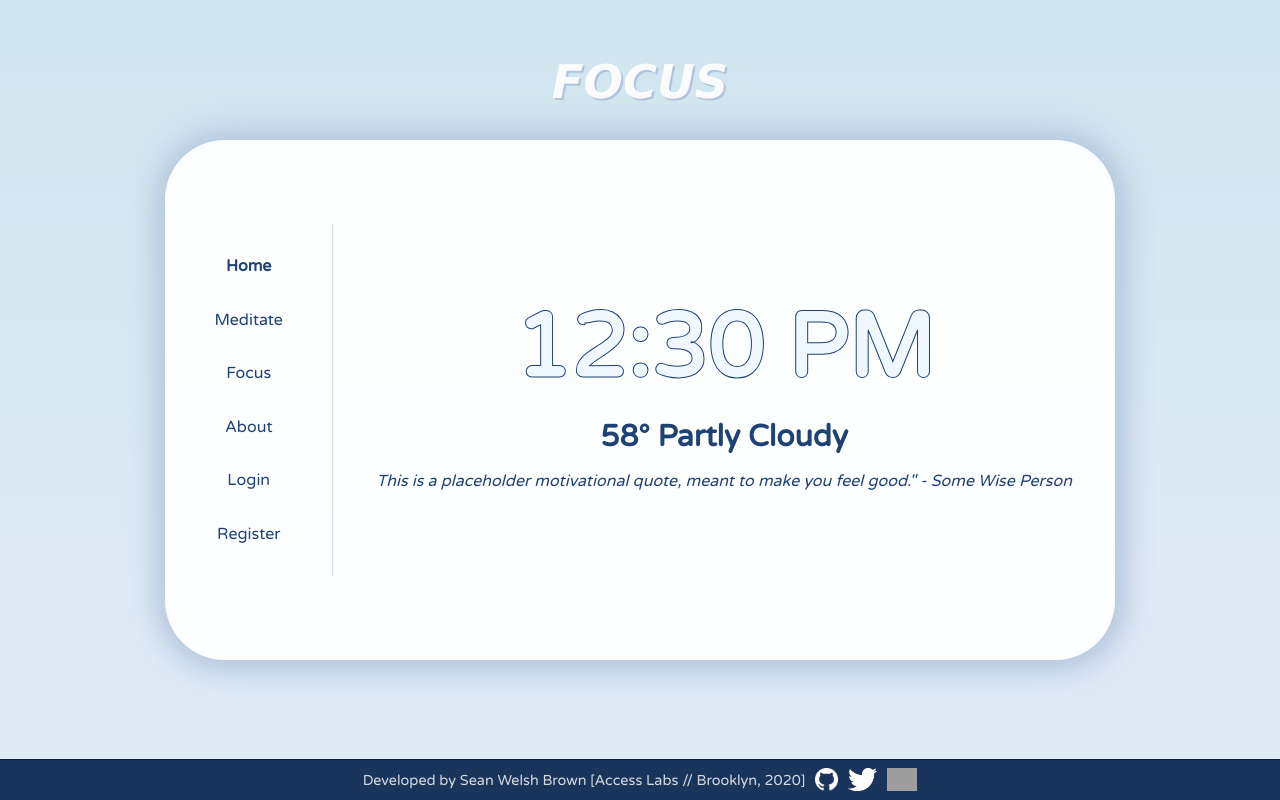
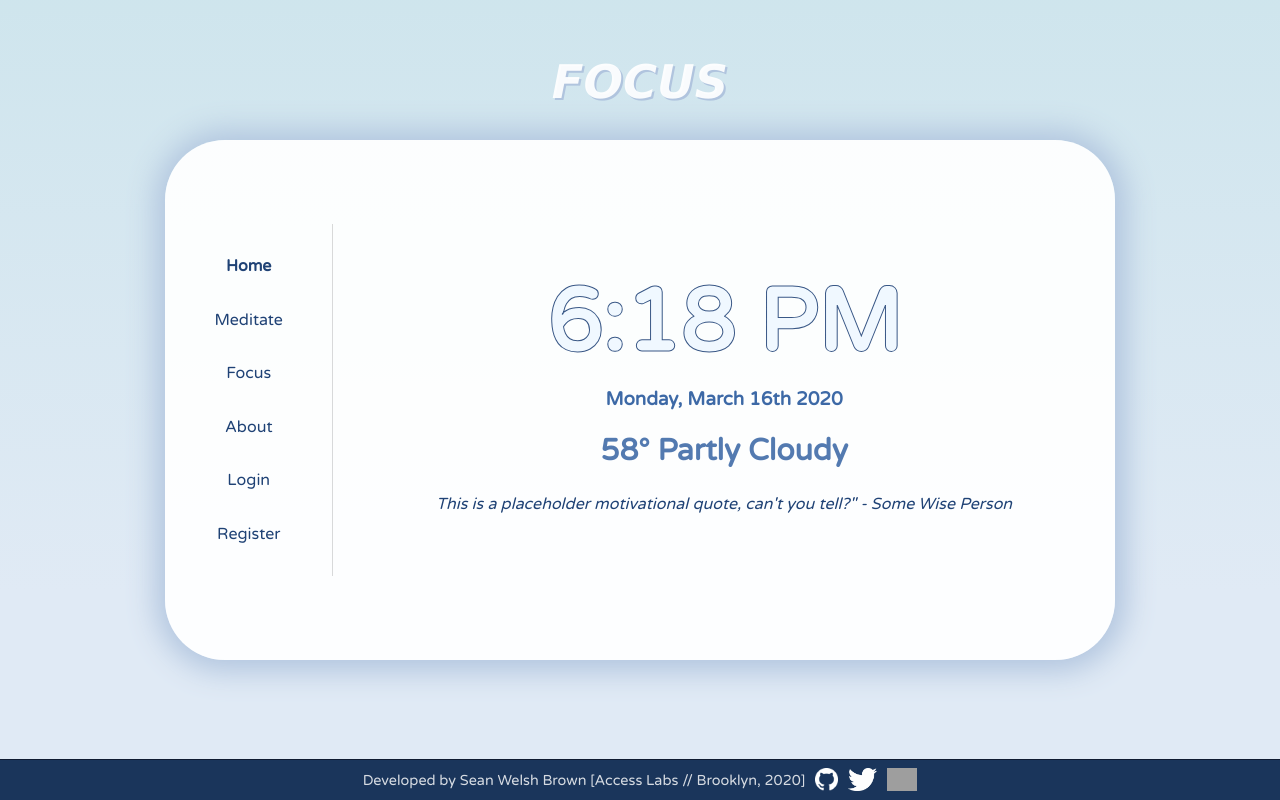
Before and after one commit to SeanWelshBrown/focus-frontend, a React (Create React App) app: page / in a window 1280 px wide. Built offline with nearby package versions, Linux system fonts and the light colour scheme; grey boxes are pictures that could not be loaded.

Commit message:
Updated Home page with dynamic clock/date
Added React-Moment to package, utilized Moment component

```diff
--- a/package.json
+++ b/package.json
@@ -11,6 +11,7 @@
     "react": "^16.13.0",
     "react-bootstrap": "^1.0.0-beta.17",
     "react-dom": "^16.13.0",
+    "react-moment": "^0.9.7",
     "react-redux": "^7.2.0",
     "react-router-dom": "^5.1.2",
     "react-scripts": "^3.4.0",
--- a/src/App.css
+++ b/src/App.css
@@ -464,17 +464,25 @@ input::placeholder {
 
 
 /* HOME PAGE CSS */
-.home-clock {
-  font-size: 90px;
+.home-time {
+  font-size: 5.5rem;
   margin: 0;
   -webkit-text-fill-color: rgba(198, 228, 255, 0.219);
   -webkit-text-stroke-width: 1px;
-  -webkit-text-stroke-color: rgb(31, 66, 117);
+  -webkit-text-stroke-color: #1f4175e0;
+}
+
+.home-date {
+  color: rgba(42, 90, 157, 0.911);
+  margin-top: 12px;
+  margin-bottom: 22px;
 }
 
 .home-weather {
   font-size: 30px;
-  margin: 15px;
+  margin-top: 10px;
+  /* margin: 10px; */
+  color: rgba(42, 90, 157, 0.808);
 }
 
 .home-quote {
@@ -501,7 +509,7 @@ input::placeholder {
   line-height: 13rem;
   -webkit-text-fill-color: rgba(198, 228, 255, 0.219);
   -webkit-text-stroke-width: 1px;
-  -webkit-text-stroke-color: rgb(31, 66, 117);
+  -webkit-text-stroke-color: #1f4275;
 }
 
 .timer-btn {
--- a/src/Containers/HomePage.jsx
+++ b/src/Containers/HomePage.jsx
@@ -1,12 +1,17 @@
 import React from 'react';
+import Moment from 'react-moment';
 
 const HomePage = props => {
 
+
+
+
   return (
     <div>
-      <h1 className="home-clock">12:30 PM</h1>
+      <h1 className="home-time"><Moment format="h:mm A" interval={1000}/></h1>
+      <h3 className="home-date"><Moment format="dddd, MMMM Do YYYY" interval={60000}/></h3>
       <h2 className="home-weather">58° Partly Cloudy</h2>
-      <p className="home-quote">This is a placeholder motivational quote, meant to make you feel good." - Some Wise Person</p>
+      <p className="home-quote">This is a placeholder motivational quote, can't you tell?" - Some Wise Person</p>
     </div>
   )
 
```
Also changed, not shown: 1 other file (tests, documents, lock files or other folders).
